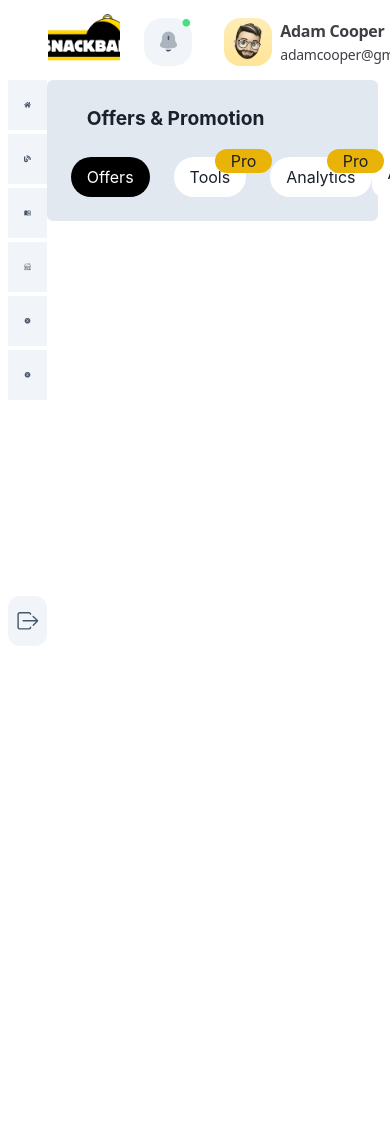
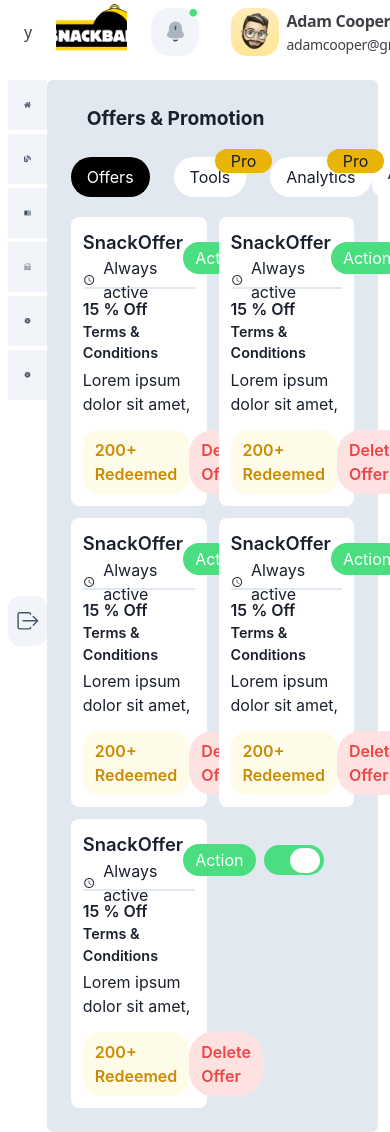
Before and after one commit to snackbae23/snackbaeWeb, a React (Create React App) app: page /offer in a window 390 px wide. Shown: the top 1132 px of the page. Before the commit the page ends 844 px from the top, so only its background shows below. Built offline with nearby package versions, Linux system fonts and the light colour scheme.

Commit message:
update responsive

```diff
--- a/src/Pages/Offer.js
+++ b/src/Pages/Offer.js
@@ -12,6 +12,7 @@ import { Link } from 'react-router-dom'
 import logo from "../assets/logo.png"
 import { ImCross } from 'react-icons/im';
 import { useState } from 'react';
+import { IoMdTime } from "react-icons/io";
 
 const Offer = () => {
 
@@ -48,7 +49,7 @@ const Offer = () => {
     }
     return (
         <div className='w-full h-fit flex flex-col'>
-            <div className="fixed mt-8  w-full h-[20px]  flex flex-row items-center justify-between  px-6 box-border  max-w-full  text-zinc-700 font-sans">
+            <div className="z-10 bg-white fixed   w-full h-16  flex flex-row items-center justify-between  px-6 box-border  max-w-full  text-zinc-700 font-sans">y
                 {/* <div className="absolute h-full w-full top-0 right-0 bottom-0 left-0 bg-white" /> */}
                 <div className="flex flex-row items-start left-1 py-0 px-6">
                     <img
@@ -281,6 +282,172 @@ const Offer = () => {
 
 
 
+                    {/* container */}
+                 <div className='grid grid-cols-2 w-full h-fit gap-3 mt-5'>
+
+<div className='w-full flex flex-col p-3 bg-white rounded-lg'>
+    <div className='flex justify-between border-b-2 border-slate-200 h-[60px]'>
+        <div>
+            <p className='font-semibold text-[1.15rem]'>SnackOffer</p>
+            <div className='flex items-center gap-2'>
+                <IoMdTime />
+                <p>Always active</p>
+            </div>
+
+        </div>
+        <div className='flex gap-2 items-center'>
+            <button className='bg-green-400 text-white px-3 rounded-3xl py-1'>Action</button>
+            <switch className='bg-green-400 w-[60px] h-[30px] rounded-3xl flex items-center p-1 justify-end'>
+                <div className='bg-white w-[30px] h-[25px] rounded-full'></div>
+            </switch>
+
+        </div>
+
+    </div>
+
+    <div className='flex flex-col'>
+        <p className='font-semibold text-[1.rem] mt-2'>15 % Off</p>
+        <p className='font-semibold text-[.9rem]'>Terms & Conditions</p>
+        <p className='h-[50px] overflow-hidden mt-1 '>Lorem ipsum dolor sit amet, consectetur adipiscing e Lorem ipsum dolordolor sit ametamet, consectetur a...</p>
+        <div className='flex justify-between mt-3'>
+            <p className='bg-yellow-50 text-yellow-600 rounded-2xl px-3 py-2 font-semibold'>200+ Redeemed</p>
+            <p className='bg-red-100 flex items-center px-3 py-2 rounded-3xl text-red-500 font-semibold'>Delete Offer</p>
+
+        </div>
+    </div>
+
+</div>
+
+<div className='w-full flex flex-col p-3 bg-white rounded-lg'>
+    <div className='flex justify-between border-b-2 border-slate-200 h-[60px]'>
+        <div>
+            <p className='font-semibold text-[1.15rem]'>SnackOffer</p>
+            <div className='flex items-center gap-2'>
+                <IoMdTime />
+                <p>Always active</p>
+            </div>
+
+        </div>
+        <div className='flex gap-2 items-center'>
+            <button className='bg-green-400 text-white px-3 rounded-3xl py-1'>Action</button>
+            <switch className='bg-green-400 w-[60px] h-[30px] rounded-3xl flex items-center p-1 justify-end'>
+                <div className='bg-white w-[30px] h-[25px] rounded-full'></div>
+            </switch>
+
+        </div>
+
+    </div>
+
+    <div className='flex flex-col'>
+        <p className='font-semibold text-[1.rem] mt-2'>15 % Off</p>
+        <p className='font-semibold text-[.9rem]'>Terms & Conditions</p>
+        <p className='h-[50px] overflow-hidden mt-1 '>Lorem ipsum dolor sit amet, consectetur adipiscing e Lorem ipsum dolordolor sit ametamet, consectetur a...</p>
+        <div className='flex justify-between mt-3'>
+            <p className='bg-yellow-50 text-yellow-600 rounded-2xl px-3 py-2 font-semibold'>200+ Redeemed</p>
+            <p className='bg-red-100 flex items-center px-3 py-2 rounded-3xl text-red-500 font-semibold'>Delete Offer</p>
+
+        </div>
+    </div>
+
+</div>
+<div className='w-full flex flex-col p-3 bg-white rounded-lg'>
+    <div className='flex justify-between border-b-2 border-slate-200 h-[60px]'>
+        <div>
+            <p className='font-semibold text-[1.15rem]'>SnackOffer</p>
+            <div className='flex items-center gap-2'>
+                <IoMdTime />
+                <p>Always active</p>
+            </div>
+
+        </div>
+        <div className='flex gap-2 items-center'>
+            <button className='bg-green-400 text-white px-3 rounded-3xl py-1'>Action</button>
+            <switch className='bg-green-400 w-[60px] h-[30px] rounded-3xl flex items-center p-1 justify-end'>
+                <div className='bg-white w-[30px] h-[25px] rounded-full'></div>
+            </switch>
+
+        </div>
+
+    </div>
+
+    <div className='flex flex-col'>
+        <p className='font-semibold text-[1.rem] mt-2'>15 % Off</p>
+        <p className='font-semibold text-[.9rem]'>Terms & Conditions</p>
+        <p className='h-[50px] overflow-hidden mt-1 '>Lorem ipsum dolor sit amet, consectetur adipiscing e Lorem ipsum dolordolor sit ametamet, consectetur a...</p>
+        <div className='flex justify-between mt-3'>
+            <p className='bg-yellow-50 text-yellow-600 rounded-2xl px-3 py-2 font-semibold'>200+ Redeemed</p>
+            <p className='bg-red-100 flex items-center px-3 py-2 rounded-3xl text-red-500 font-semibold'>Delete Offer</p>
+
+        </div>
+    </div>
+
+</div>
+<div className='w-full flex flex-col p-3 bg-white rounded-lg'>
+    <div className='flex justify-between border-b-2 border-slate-200 h-[60px]'>
+        <div>
+            <p className='font-semibold text-[1.15rem]'>SnackOffer</p>
+            <div className='flex items-center gap-2'>
+                <IoMdTime />
+                <p>Always active</p>
+            </div>
+
+        </div>
+        <div className='flex gap-2 items-center'>
+            <button className='bg-green-400 text-white px-3 rounded-3xl py-1'>Action</button>
+            <switch className='bg-green-400 w-[60px] h-[30px] rounded-3xl flex items-center p-1 justify-end'>
+                <div className='bg-white w-[30px] h-[25px] rounded-full'></div>
+            </switch>
+
+        </div>
+
+    </div>
+
+    <div className='flex flex-col'>
+        <p className='font-semibold text-[1.rem] mt-2'>15 % Off</p>
+        <p className='font-semibold text-[.9rem]'>Terms & Conditions</p>
+        <p className='h-[50px] overflow-hidden mt-1 '>Lorem ipsum dolor sit amet, consectetur adipiscing e Lorem ipsum dolordolor sit ametamet, consectetur a...</p>
+        <div className='flex justify-between mt-3'>
+            <p className='bg-yellow-50 text-yellow-600 rounded-2xl px-3 py-2 font-semibold'>200+ Redeemed</p>
+            <p className='bg-red-100 flex items-center px-3 py-2 rounded-3xl text-red-500 font-semibold'>Delete Offer</p>
+
+        </div>
+    </div>
+
+</div>
+<div className='w-full flex flex-col p-3 bg-white rounded-lg'>
+    <div className='flex justify-between border-b-2 border-slate-200 h-[60px]'>
+        <div>
+            <p className='font-semibold text-[1.15rem]'>SnackOffer</p>
+            <div className='flex items-center gap-2'>
+                <IoMdTime />
+                <p>Always active</p>
+            </div>
+
+        </div>
+        <div className='flex gap-2 items-center'>
+            <button className='bg-green-400 text-white px-3 rounded-3xl py-1'>Action</button>
+            <switch className='bg-green-400 w-[60px] h-[30px] rounded-3xl flex items-center p-1 justify-end'>
+                <div className='bg-white w-[30px] h-[25px] rounded-full'></div>
+            </switch>
+
+        </div>
+
+    </div>
+
+    <div className='flex flex-col'>
+        <p className='font-semibold text-[1.rem] mt-2'>15 % Off</p>
+        <p className='font-semibold text-[.9rem]'>Terms & Conditions</p>
+        <p className='h-[50px] overflow-hidden mt-1 '>Lorem ipsum dolor sit amet, consectetur adipiscing e Lorem ipsum dolordolor sit ametamet, consectetur a...</p>
+        <div className='flex justify-between mt-3'>
+            <p className='bg-yellow-50 text-yellow-600 rounded-2xl px-3 py-2 font-semibold'>200+ Redeemed</p>
+            <p className='bg-red-100 flex items-center px-3 py-2 rounded-3xl text-red-500 font-semibold'>Delete Offer</p>
+
+        </div>
+    </div>
+
+</div>
+                 </div>
+
 
 
 
@@ -288,6 +455,7 @@ const Offer = () => {
 
                 </div>
 
+
             </div>
         </div>
     )
```
